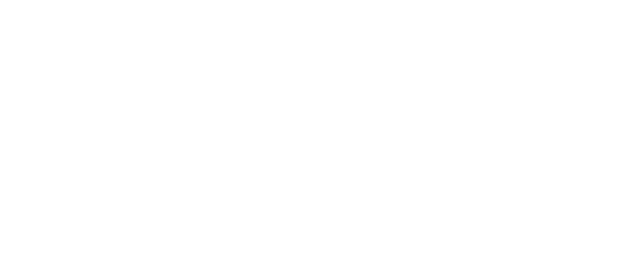
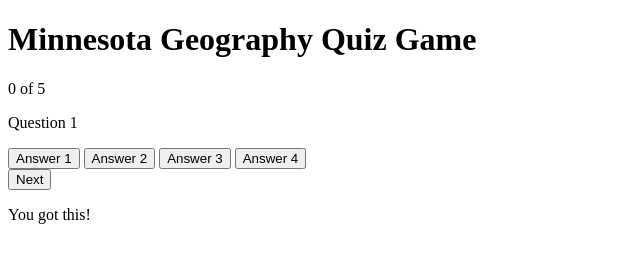
Before and after one commit to AbdirizakAh20/Minnesota-Geography-Quiz-Game, a plain HTML site: page index.html in a window 1280 px wide. Shown: the whole page, without its empty margins (0-640 px from the left). Drawn offline with Linux system fonts and the light colour scheme.

Commit message:
Initial Steps

```diff
--- a/index.html
+++ b/index.html
@@ -7,6 +7,17 @@
     <title>Minnesota Geography Quiz Game</title>
 </head>
 <body>
+    <h1>Minnesota Geography Quiz Game</h1>
+    <span id="score">0 of 5</span>
+    <p id="question">Question 1</p>
+    <div>
+        <button id="button-1">Answer 1</button>
+        <button id="button-2">Answer 2</button>
+        <button id="button-3">Answer 3</button>
+        <button id="button-4">Answer 4</button>
+    </div>
+        <button id="next">Next</button>
+    <p id="feedback">You got this!</p>
     <script src="script.js"></script>
 </body>
 </html>
```
